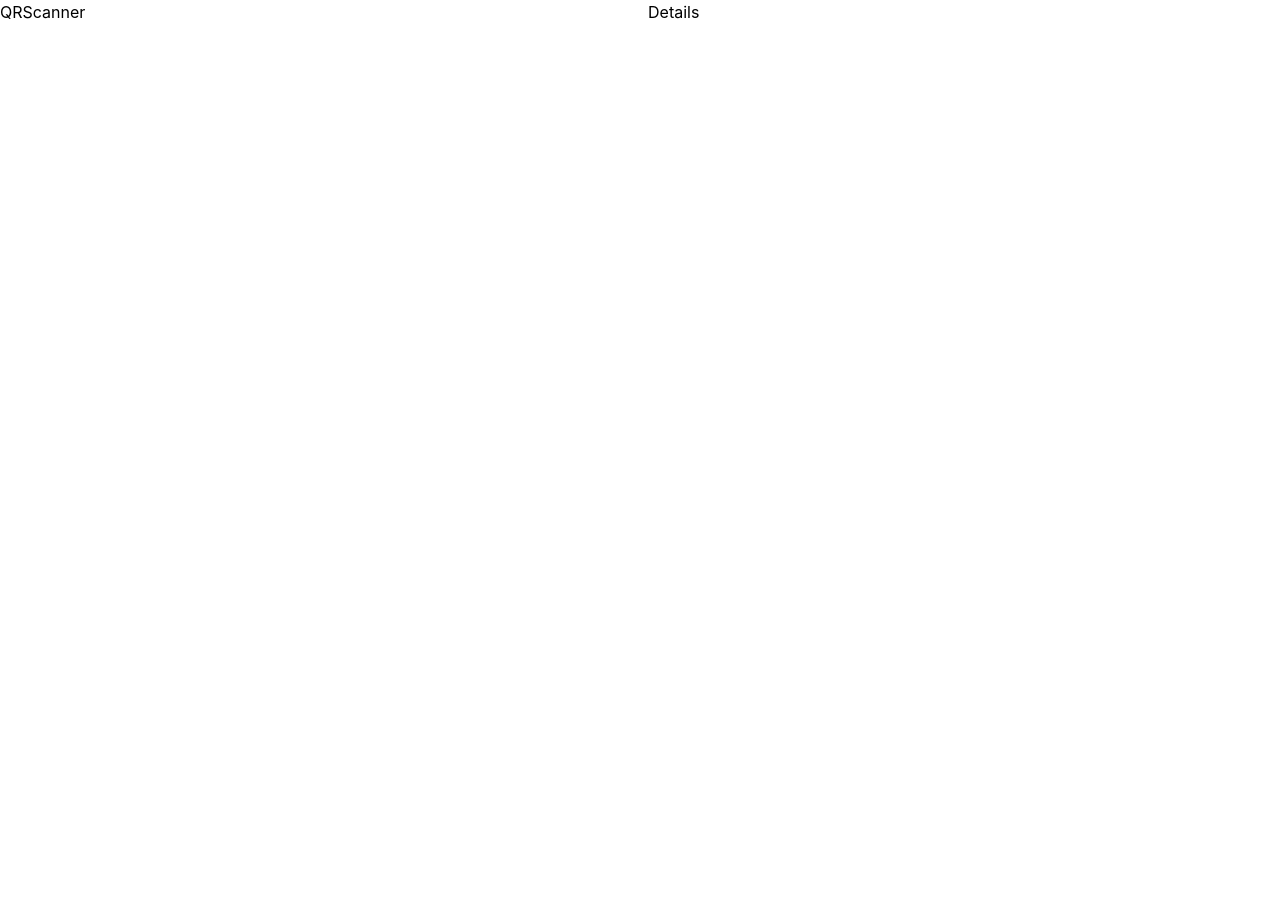
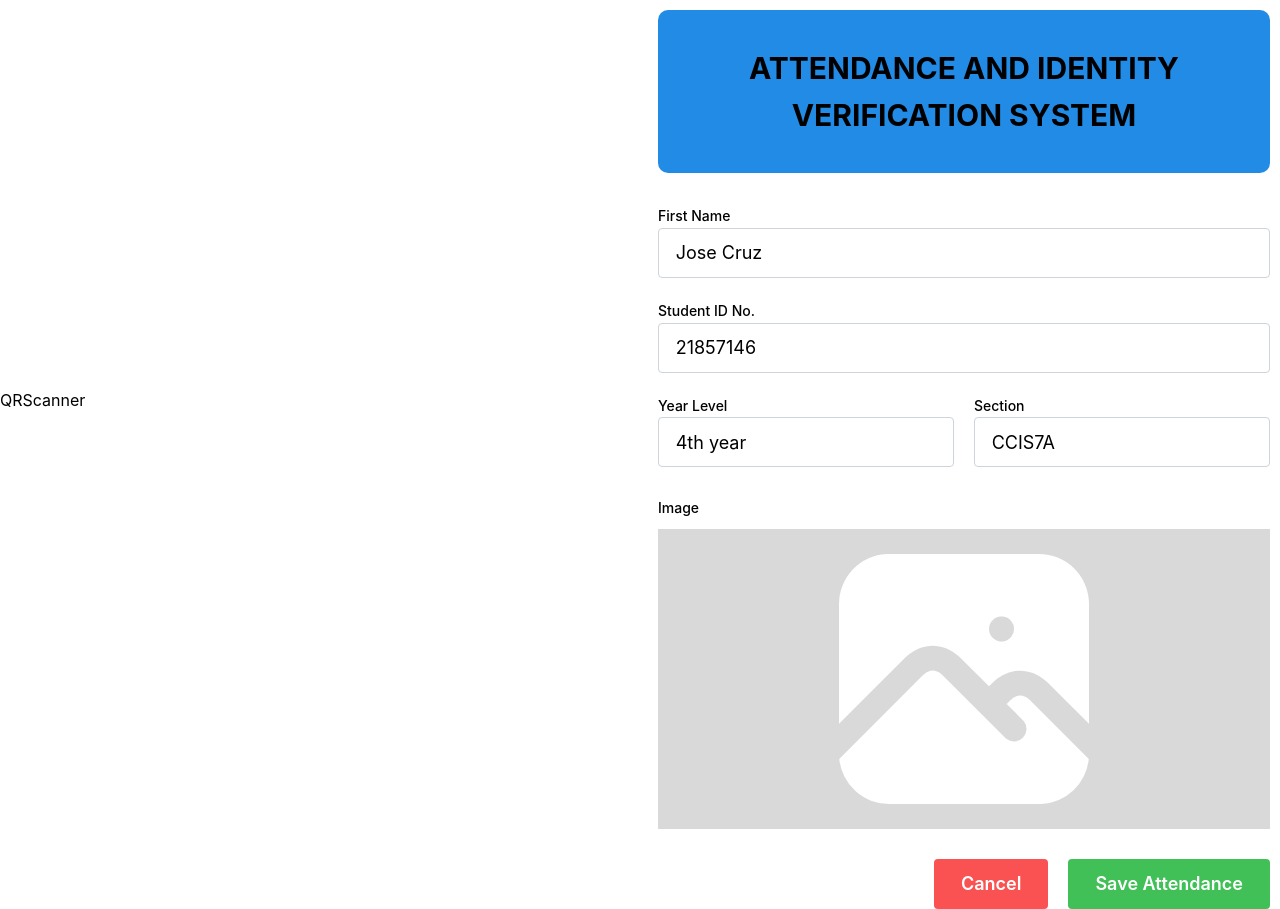
Before and after one commit to rndall/automated-attendance, a React (Vite) app: page / in a window 1280 px wide. Before the commit the page ends 800 px from the top, so only its background shows below. Built offline with nearby package versions, Linux system fonts and the light colour scheme.

Commit message:
feat: complete details scetion

```diff
--- a/package.json
+++ b/package.json
@@ -4,7 +4,7 @@
   "version": "0.0.0",
   "type": "module",
   "scripts": {
-    "dev": "vite",
+    "dev": "vite --host",
     "build": "vite build",
     "lint": "eslint .",
     "preview": "vite preview"
--- /dev/null
+++ b/src/components/Details.css
@@ -0,0 +1,11 @@
+*{
+    box-sizing: border-box;
+    margin: 0;
+    padding: 0;
+}
+
+/* .body{
+    height: 100vh;
+    padding: 50px;
+    background-color: red;
+} */
--- a/src/components/Details.jsx
+++ b/src/components/Details.jsx
@@ -1,5 +1,101 @@
+import "../components/Details.css";
+import {
+  Input,
+  Stack,
+  Group,
+  Box,
+  Text,
+  Image,
+  Flex,
+  Button,
+} from "@mantine/core";
+
+import nullImage from "../assets/photo.svg";
+
 function Details() {
-  return <div>Details</div>;
+  const sampleData = {
+    name: "Jose Cruz",
+    student_ID: 0o123301572,
+    year: "4th year",
+    section: "CCIS7A",
+    img: "https://placehold.co/600x400?text=Placeholder"
+  };
+
+  return (
+    <>
+      <Box h="100vh" className="body" p={10} bdrs={10}>
+        <Flex direction="column" gap={30}>
+          <Box bg="blue" p={35} bdrs={10} ta="center">
+            <Text fw={700} fz={30}>
+              {" "}
+              ATTENDANCE AND IDENTITY VERIFICATION SYSTEM{" "}
+            </Text>
+          </Box>
+          <Box>
+            <Stack gap={20}>
+              <Input.Wrapper label="First Name">
+                <Input
+                  placeholder={"Full Name"}
+                  value={sampleData.name}
+                  size="lg"
+                />
+              </Input.Wrapper>
+              <Input.Wrapper label="Student ID No.">
+                <Input
+                  placeholder="Student ID No."
+                  value={sampleData.student_ID}
+                  size="lg"
+                />
+              </Input.Wrapper>
+
+              <Group grow gap="lg">
+                <Input.Wrapper label="Year Level">
+                  <Input
+                    placeholder="Year Level"
+                    value={sampleData.year}
+                    size="lg"
+                  />
+                </Input.Wrapper>
+
+                <Input.Wrapper label="Section">
+                  <Input
+                    placeholder="Section"
+                    value={sampleData.section}
+                    size="lg"
+                  />
+                </Input.Wrapper>
+              </Group>
+            </Stack>
+          </Box>
+          <Box>
+            <Text fw={500} fz={14}>
+              Image
+            </Text>
+
+            <Box mt={10} w="100%" bg="#D9D9D9">
+              <Flex justify="center" align="center">
+                <Image
+                  radius="md"
+                  src={sampleData.img? nullImage : "https://placehold.co/600x400?text=Placeholder"}
+                  h={300}
+                  w={300}
+                  fallbackSrc="https://placehold.co/600x400?text=Placeholder"
+                />
+              </Flex>
+            </Box>
+          </Box>
+          <Group gap={20} justify="flex-end">
+            <Button size="lg" bg="red">
+              Cancel
+            </Button>
+            <Button size="lg" bg="green">
+              Save Attendance
+            </Button>
+          </Group>
+        </Flex>
+      </Box>
+    </>
+  );
 }
 
 export default Details;
```
Also changed, not shown: src/assets/photo.svg (added).
